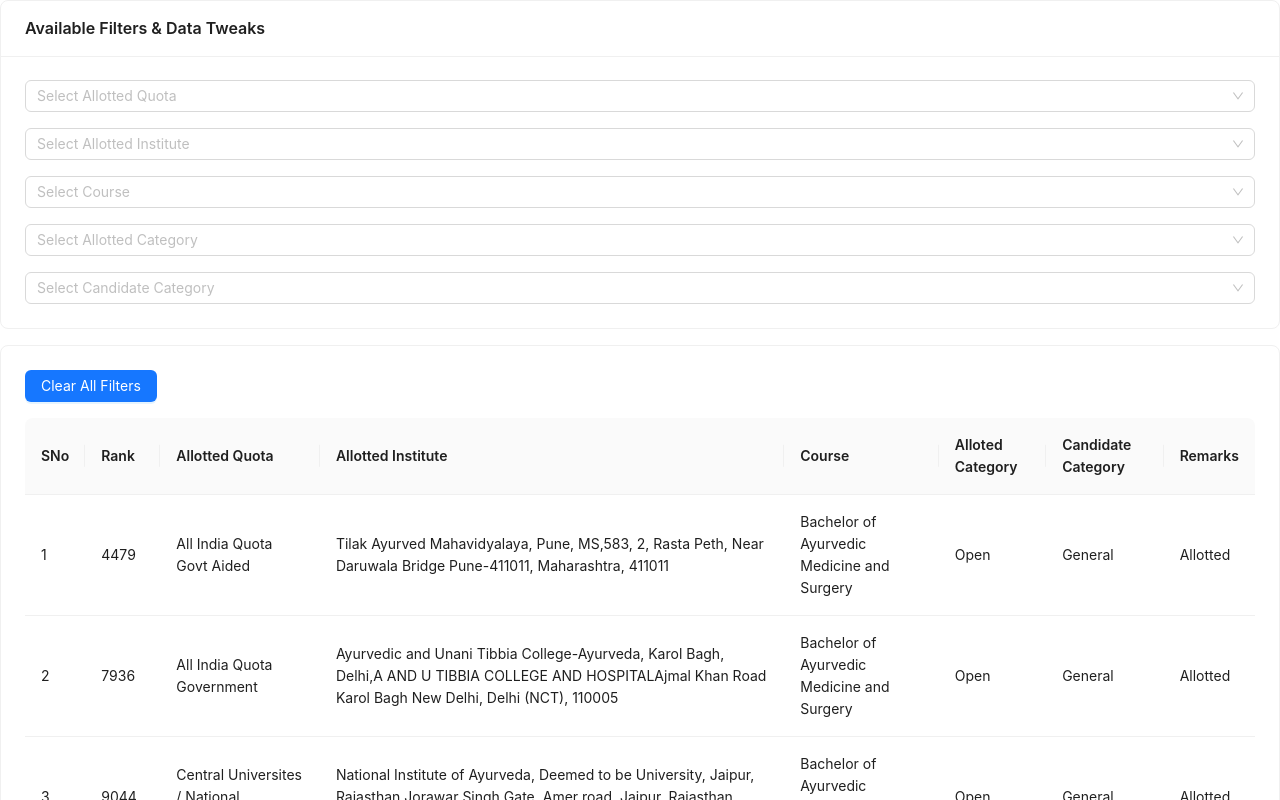
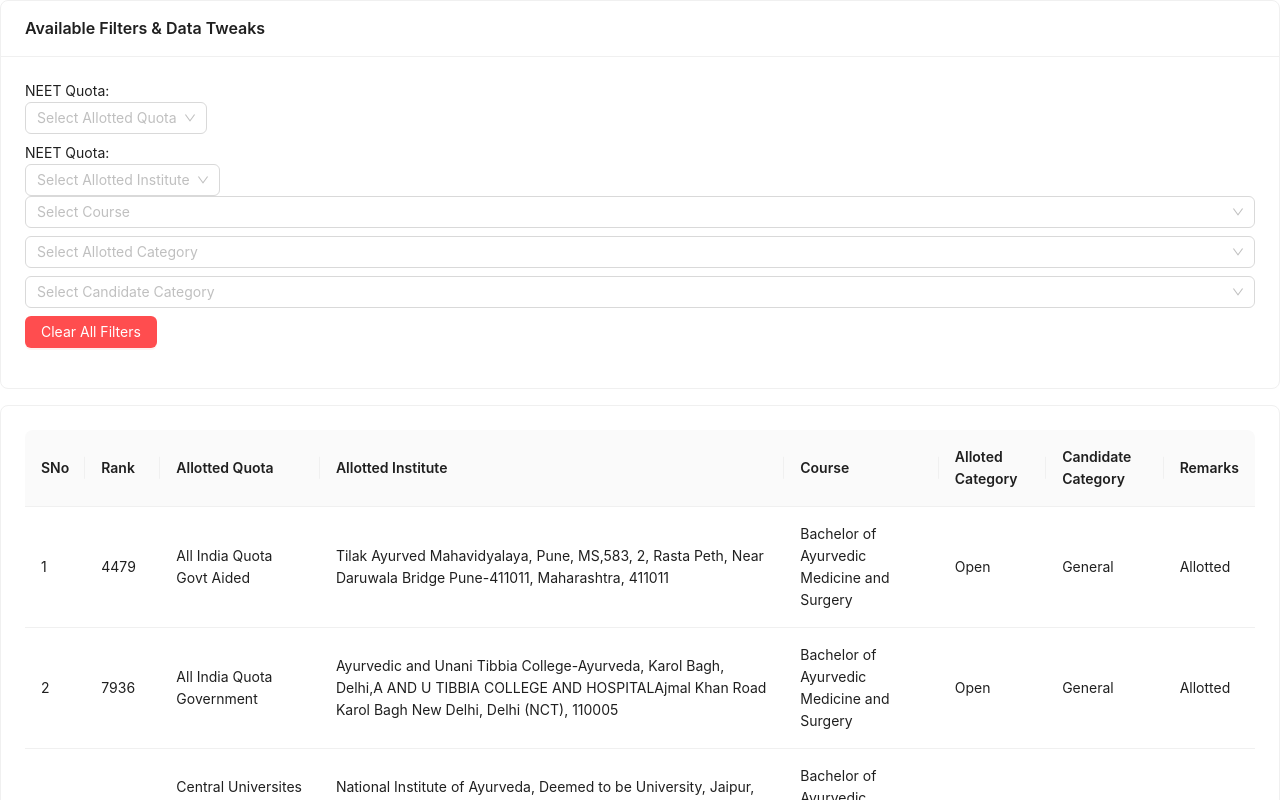
Before and after one commit to vignexshh/NA_AD, a Next.js app: page /analyse-rank in a window 1280 px wide. Shown: the top 800 px of the page. Built offline with nearby package versions, Linux system fonts and the light colour scheme; what @ant-design/nextjs-registry would draw is missing.

Commit message:
changed styling to filtering menu

```diff
--- a/src/app/analyse-rank/page.tsx
+++ b/src/app/analyse-rank/page.tsx
@@ -89,10 +89,13 @@ const App: React.FC = () => {
       <Flex gap="middle" vertical>
         {/* Filters Card */}
         <Card title="Available Filters & Data Tweaks">
-          <Space direction="vertical" size={16} style={{ width: "100%" }}>
-            {/* Allotted Quota */}
+          <Space direction="vertical" style={{ width: "100%"  , overflowX: "auto"  }} >
+          <div className="choice-01 flex allign-center ">
+
+            <p className="font-bold pr-5 md:pr-10"> NEET Quota: </p>
             <Select
-              mode="multiple"
+              // mode="multiple"
+              // maxTagCount={'responsive'}
               allowClear
               placeholder="Select Allotted Quota"
               value={filters.allottedQuota}
@@ -101,10 +104,15 @@ const App: React.FC = () => {
                 value: quota,
                 label: quota,
               }))}
-              style={{ width: "100%" }}
+              // style={{ width: "100%" }}
             />
+             </div>
+
 
             {/* Allotted Institute */}
+            <div className="choice-01 flex allign-center ">
+
+            <p className="font-bold pr-5 md:pr-10"> NEET Quota: </p>
             <Select
               showSearch
               allowClear
@@ -115,12 +123,16 @@ const App: React.FC = () => {
                 value: institute,
                 label: institute,
               }))}
-              style={{ width: "100%" }}
+
             />
+
+
+
 
             {/* Course */}
             <Select
               mode="multiple"
+              maxTagCount={'responsive'}
               allowClear
               placeholder="Select Course"
               value={filters.course}
@@ -131,6 +143,8 @@ const App: React.FC = () => {
               }))}
               style={{ width: "100%" }}
             />
+            </div>
+
 
             {/* Allotted Category */}
             <Select
@@ -159,20 +173,25 @@ const App: React.FC = () => {
               }))}
               style={{ width: "100%" }}
             />
+
+<Button danger type="primary" onClick={clearFilters} style={{ marginBottom: 16 }}>
+              Clear All Filters
+            </Button>
+
           </Space>
+
         </Card>
 
         {/* Data Table Card */}
         <Card>
-          <div>
-            <Button type="primary" onClick={clearFilters} style={{ marginBottom: 16 }}>
-              Clear All Filters
-            </Button>
+        <div style={{ overflowX: "auto" }}>
+
             <Table
               dataSource={filteredData}
               columns={columns}
               rowKey="SNo"
               pagination={{ pageSize: 10 }}
+              style={{ minHeight: 100}}
             />
           </div>
         </Card>
```
